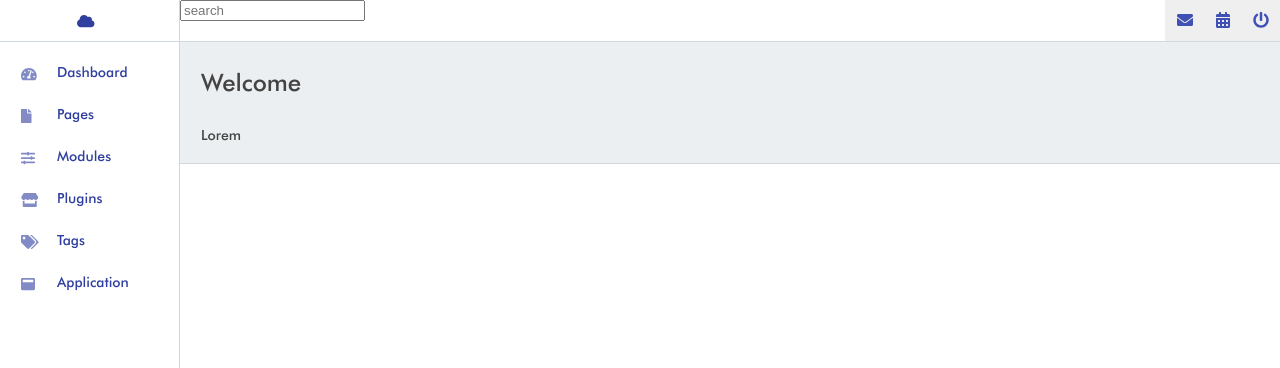
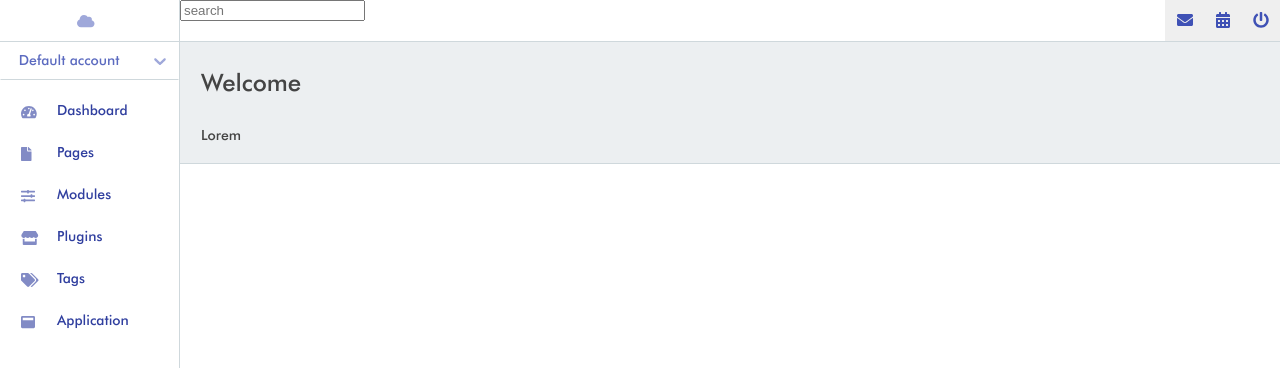
Before and after one commit to radumardale/admin-app-with-accounts, a React (Create React App) app: page / in a window 1280 px wide. Shown: the top 368 px of the page. Built offline with nearby package versions, Linux system fonts and the light colour scheme.

Commit message:
added select

```diff
--- a/package.json
+++ b/package.json
@@ -12,6 +12,7 @@
     "react": "16.7.0",
     "react-dom": "16.5.2",
     "react-scripts": "2.0.3",
+    "react-select": "2.3.0",
     "styled-components": "4.1.3",
     "styled-reset": "1.6.5"
   },
--- a/src/components/Home.js
+++ b/src/components/Home.js
@@ -4,6 +4,7 @@ import Icon from '../components/common/icon';
 import Menu from '../components/menu';
 import MainArea from '../components/mainArea';
 import H from '../components/header';
+import Select from 'react-select';
 
 const headerHeight = 42;
 const sidebarWidth = '180px';
@@ -43,7 +44,7 @@ const Content = styled.div`
 
 const Logo = styled.div`
   height: ${`${headerHeight}px`};
-  color: ${p => p.theme.indigo[700]};
+  color: ${p => p.theme.indigo[200]};
   background: ${p => p.theme.colours.white};
 
   border-bottom: 1px solid ${p => p.theme.grey[100]};
@@ -56,24 +57,37 @@ const Logo = styled.div`
   }
 `;
 
-const Button = styled.button`
-  height: 100%;
-  cursor: pointer;
-  border: 1px solid transparent;
-  border-right: 1px solid ${p => p.theme.grey[100]};
-  background: ${p => p.theme.colours.white};
-  padding: 0 ${p => p.theme.gap.M};
-  color: ${p => p.theme.indigo[600]};
-  font-size: 18px;
+const options = [
+  { value: 'default', label: 'Default account' },
+  { value: 'strawberry', label: 'Strawberry' },
+  { value: 'vanilla', label: 'Vanilla' }
+];
 
-  outline: 0;
-  :hover {
-    background: ${p => p.theme.grey[700]};
-    color: ${p => p.theme.grey[100]};
+const StyledSelect = styled(Select)`
+  .s__control {
+    border: 1px solid transparent;
+    border-bottom: 1px solid ${p => p.theme.grey[100]};
+    border-radius: 0;
   }
-  :active {
-    background: ${p => p.theme.grey[600]};
-    color: ${p => p.theme.grey[800]};
+  .s__control:hover {
+    border: 1px solid transparent;
+    border-bottom: 1px solid ${p => p.theme.grey[100]};
+    border-radius: 0;
+  }
+  .s__value-container {
+    padding-left: ${p => p.theme.gap.XXL};
+  }
+  .s__single-value {
+    color: ${p => p.theme.indigo[400]};
+  }
+  .s__indicator-separator {
+    background-color: ${p => p.theme.colours.white};
+  }
+  .s__dropdown-indicator {
+    color: ${p => p.theme.indigo[200]};
+  }
+  .s__control--is-disabled {
+    background: ${p => p.theme.colours.white};
   }
 `;
 
@@ -88,6 +102,15 @@ class Home extends React.Component {
           <Logo>
             <Icon icon="cloud" />
           </Logo>
+          <StyledSelect
+            disabled
+            isDisabled
+            isSearchable={false}
+            classNamePrefix="s"
+            options={options}
+            value={options[0]}
+          />
+
           <Menu />
         </Sidebar>
         <Content>
```
